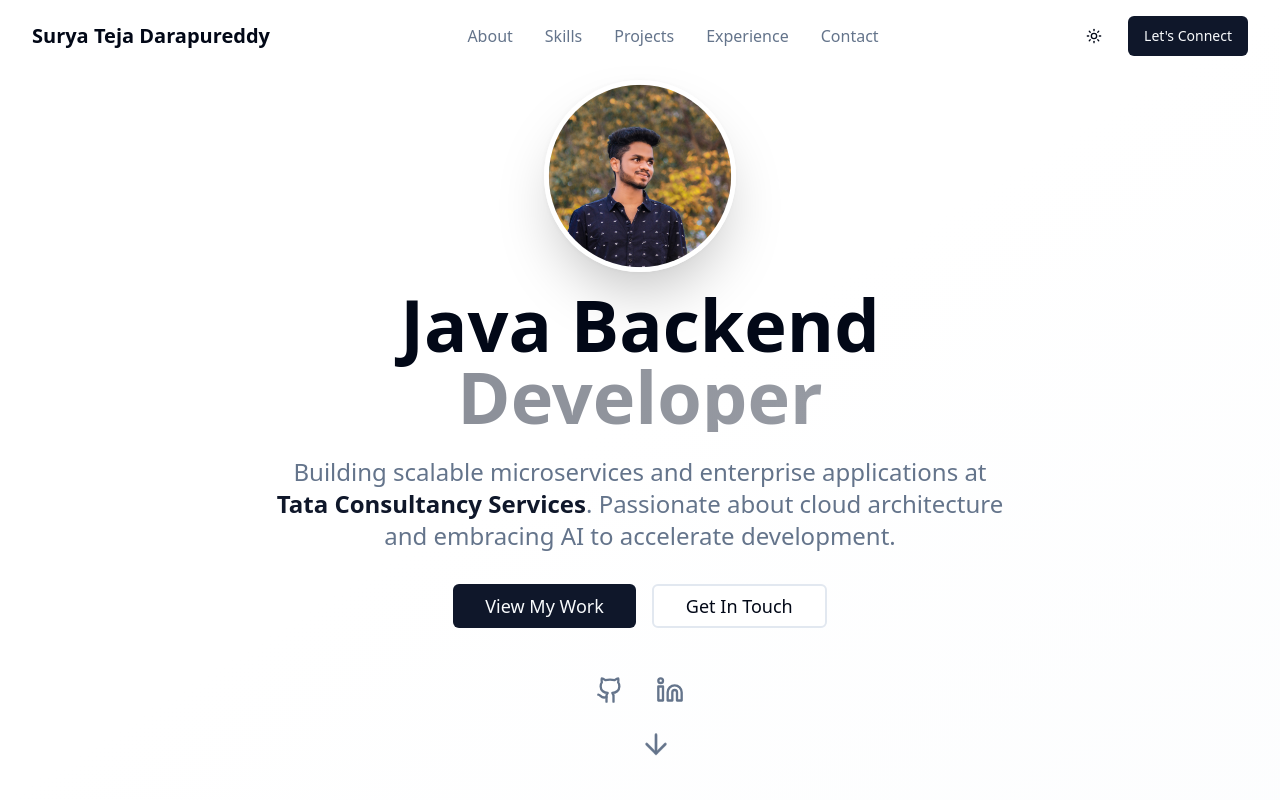
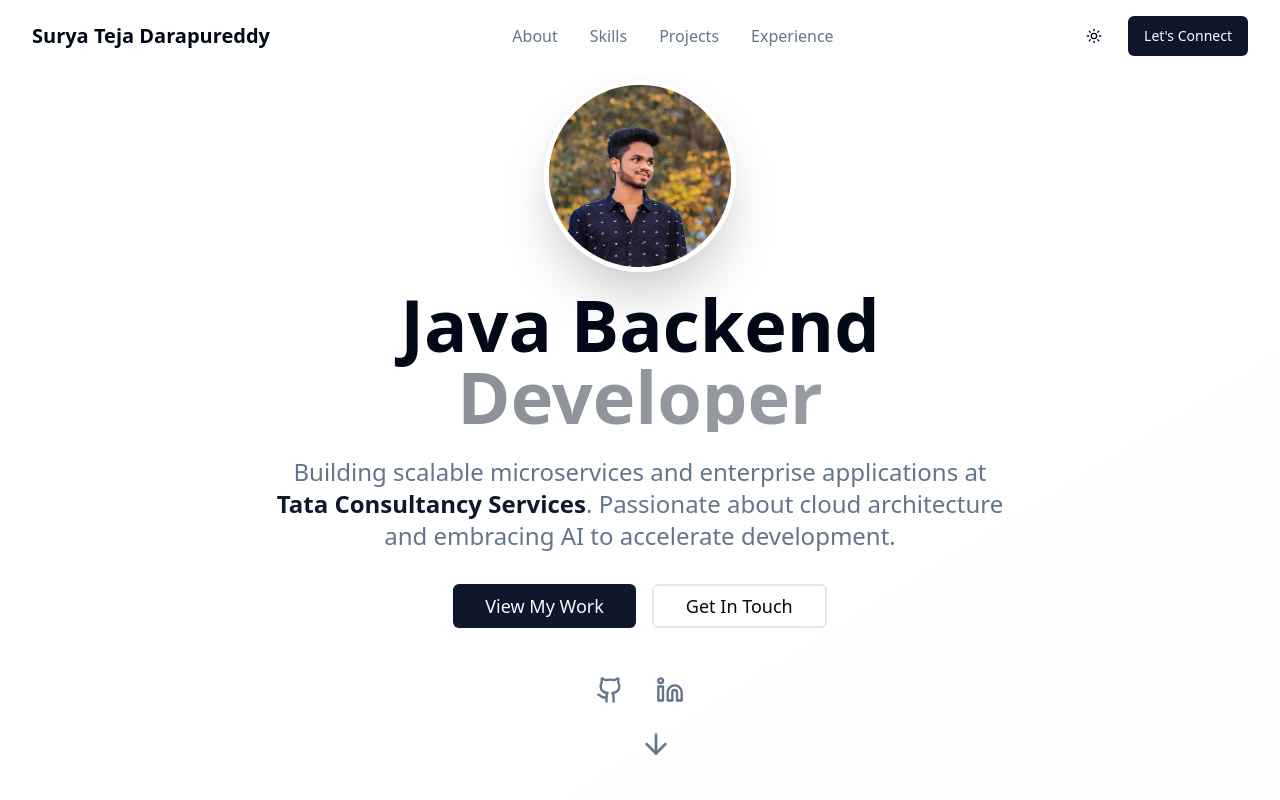
Before and after one commit to Surya1824/surya-teja-portfolio, a React (Vite) app: page / in a window 1280 px wide. Shown: the top 800 px of the page. Built offline with nearby package versions, Linux system fonts and the light colour scheme.

Commit message:
Remove duplicate contact section
Removed the "Contact" section from the navigation as it duplicates the "Let's Connect" button functionality.

```diff
--- a/src/components/Navigation.tsx
+++ b/src/components/Navigation.tsx
@@ -33,7 +33,7 @@ const Navigation = () => {
             Surya Teja Darapureddy
           </div>
           <div className="hidden md:flex space-x-8">
-            {["About", "Skills", "Projects", "Experience", "Contact"].map(
+            {["About", "Skills", "Projects", "Experience"].map(
               (item) => (
                 <button
                   key={item}
```
